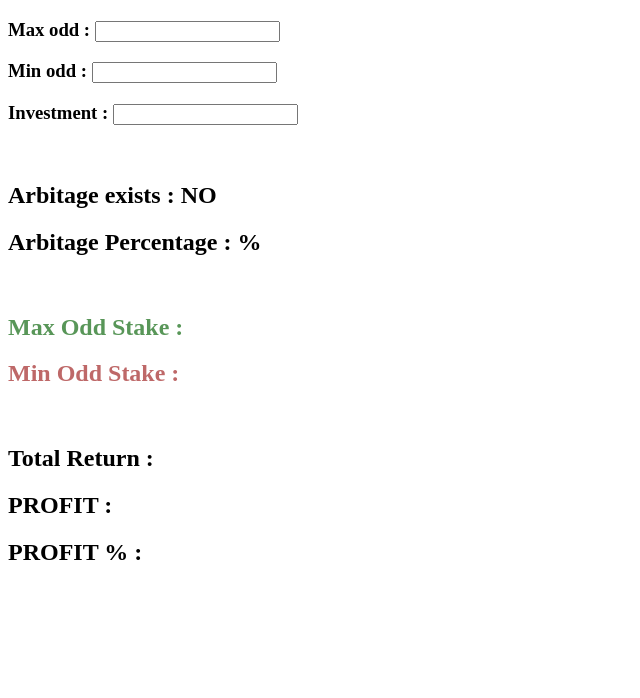
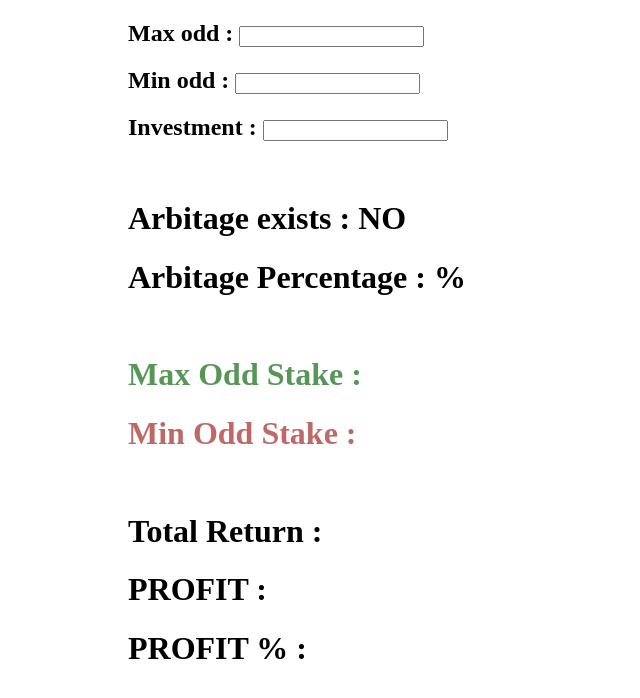
Before and after one commit to PrashanthReddy96/Arbitrage-Advisor.github.io, a plain HTML site: page index.html in a window 1280 px wide. Shown: the whole page, without its empty margins (0-640 px from the left). Drawn offline with Linux system fonts and the light colour scheme.

Commit message:
viewport added

```diff
--- a/index.html
+++ b/index.html
@@ -1,36 +1,40 @@
 <!DOCTYPE html>
 <html>
+    <head>
+    <meta name="viewport" content="width=device-width, initial-scale=1">
+    <link rel="stylesheet" type="text/css" href="styles.css" />
+    </head>
     <body>
     <div>
-        <h3>Max odd :  <input type="number" id="maxOdd" name="maxOdd" value></h3>
+        <h2>Max odd :  <input type="number" id="maxOdd" name="maxOdd" value></h3>
 
-        <h3>Min odd :  <input type="number" id="minOdd" name="minOdd" value></h3>
-        <h3>Investment :  <input type="number" id="betAmount" name="betAmount" value></h3>
+        <h2>Min odd :  <input type="number" id="minOdd" name="minOdd" value></h3>
+        <h2>Investment :  <input type="number" id="betAmount" name="betAmount" value></h3>
     </div>
     <br/>
     <div>
-        <h2>Arbitage exists : <span id="arbritage">NO</span></h2>
-        <h2>Arbitage Percentage : <span id="arbritagePercentage">%</span></h2>
+        <h1>Arbitage exists : <span id="arbritage">NO</span></h2>
+        <h1>Arbitage Percentage : <span id="arbritagePercentage">%</span></h2>
     </div>
     <br/>
     <div>
         <div>
-            <h2 style="color: rgb(88, 150, 88)">Max Odd Stake : <span id="maxOddStake"></span></h2>
+            <h1 style="color: rgb(88, 150, 88)">Max Odd Stake : <span id="maxOddStake"></span></h2>
         </div>
         <div>
-            <h2 style="color: rgb(190, 104, 104)">Min Odd Stake : <span id="minOddStake"></span></h2>
+            <h1 style="color: rgb(190, 104, 104)">Min Odd Stake : <span id="minOddStake"></span></h2>
         </div>
     </div>
     <br/>
     <div>
         <div>
-            <h2>Total Return : <span id="totalReturn"></span></h2>
+            <h1>Total Return : <span id="totalReturn"></span></h2>
         </div>
         <div>
-            <h2>PROFIT : <span id="profit"></span></h2>
+            <h1>PROFIT : <span id="profit"></span></h2>
         </div>
         <div>
-            <h2>PROFIT % : <span id="profitPercentage"></span></h2>
+            <h1>PROFIT % : <span id="profitPercentage"></span></h2>
         </div>
     </div>
     <script>
--- /dev/null
+++ b/styles.css
@@ -0,0 +1,3 @@
+body {
+margin-left: 10%;
+}
```
